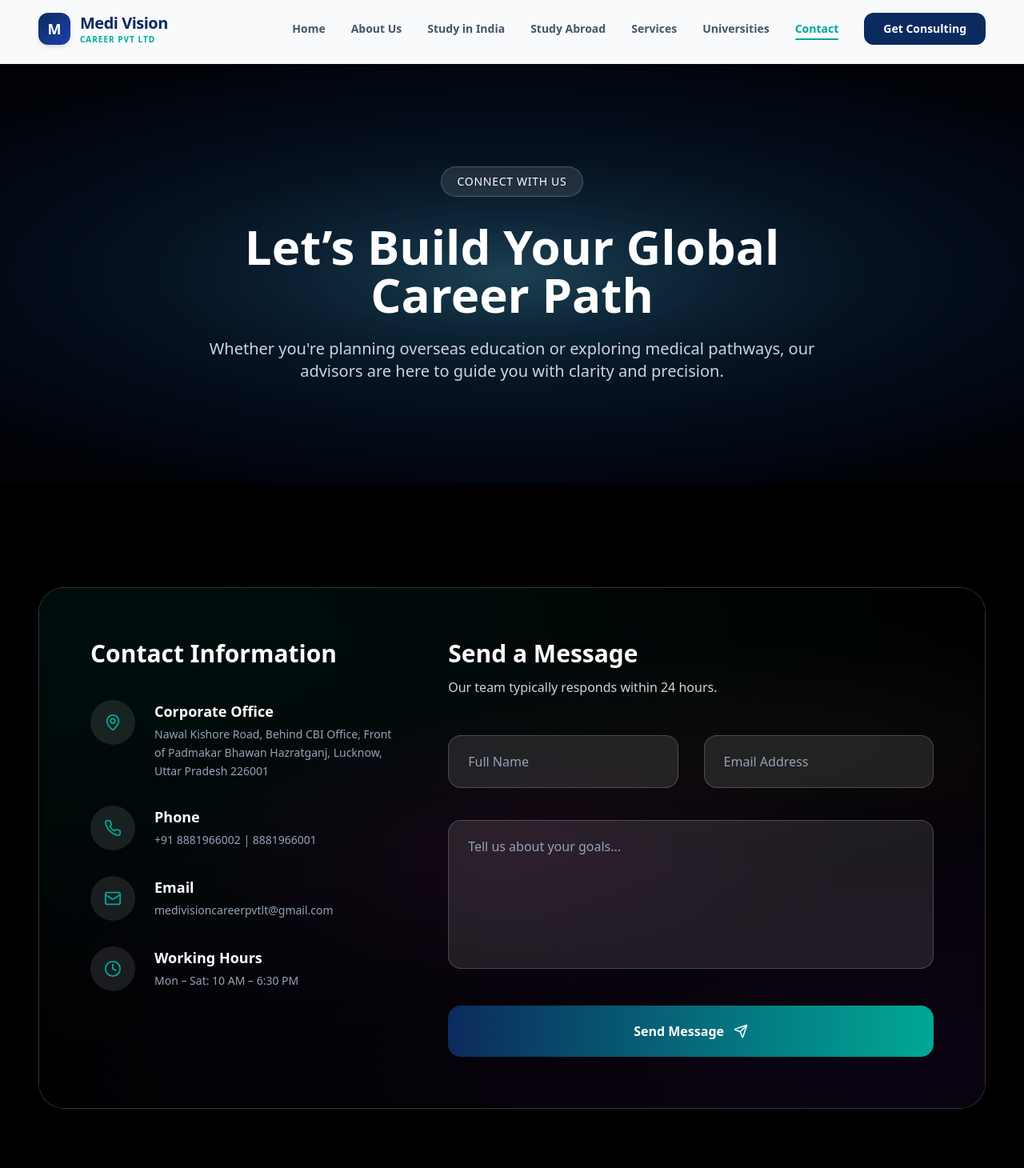
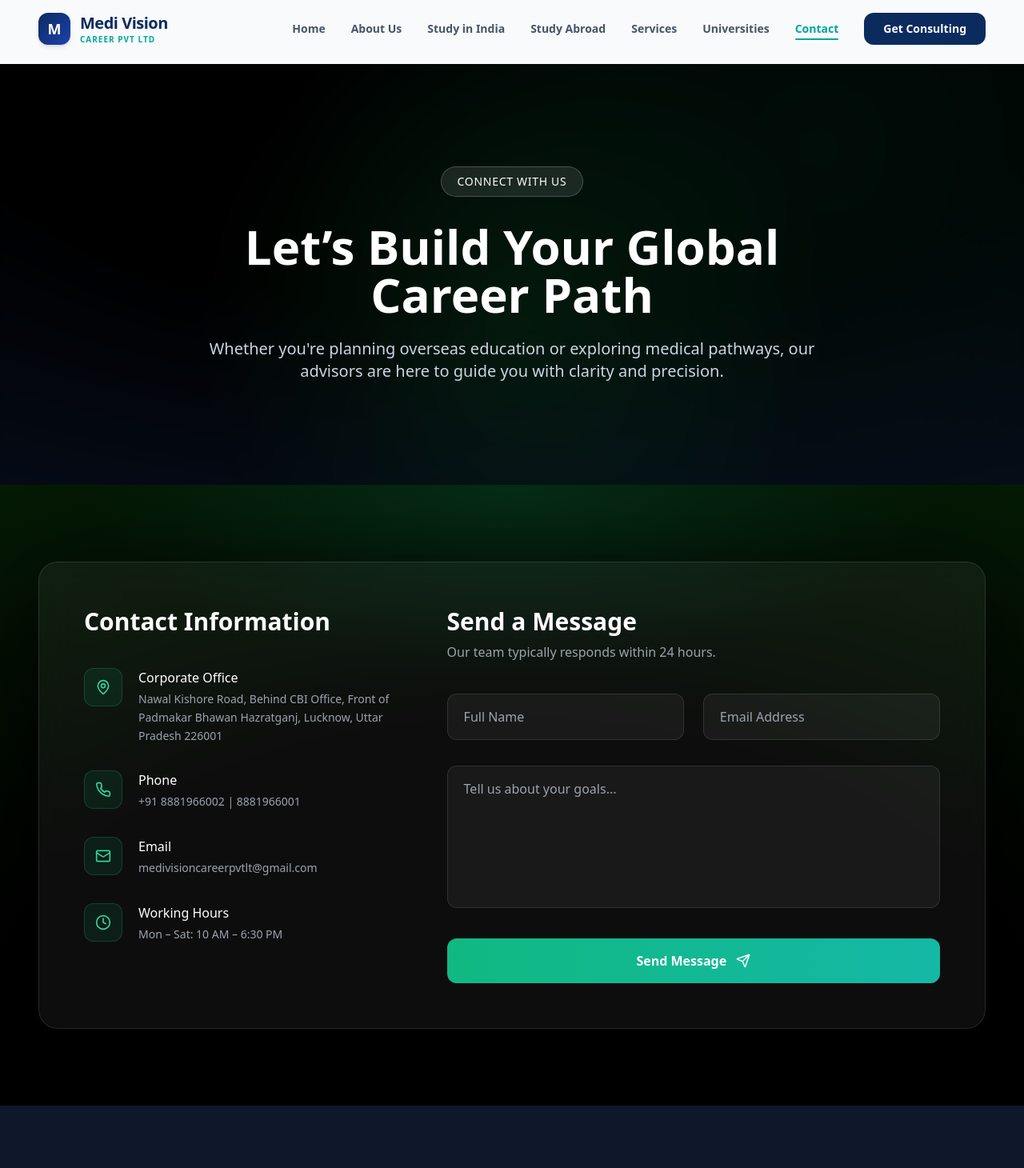
Before and after one commit to mannbond007/medi-vision, a Next.js app: page /contact in a window 1280 px wide. Shown: the top 1460 px of the page at 80% size. Built offline with nearby package versions, Linux system fonts and the light colour scheme.

Commit message:
contact sec fixed

```diff
--- a/app/contact/page.tsx
+++ b/app/contact/page.tsx
@@ -24,17 +24,31 @@ export default function ContactPage() {
 
       <section className="relative py-16 sm:py-20 md:py-32 text-white overflow-hidden">
 
+  {/* Dark Horizon Base */}
   <div
-          className="absolute inset-0 z-0"
+    className="absolute inset-0 -z-30"
     style={{
       background:
-              "radial-gradient(70% 55% at 50% 50%, #2a5d77 0%, #184058 18%, #0f2a43 34%, #0a1b30 50%, #071226 66%, #040d1c 80%, #020814 92%, #01040d 97%, #000309 100%)",
+        "radial-gradient(125% 125% at 50% 10%, #000000 40%, #0d1a36 100%)",
     }}
   />
 
-        <div className="absolute inset-0 z-0 animate-oceanGlow opacity-60" />
+  {/* Emerald Glow Layer */}
+  <div
+    className="absolute inset-0 -z-20"
+    style={{
+      backgroundImage: `
+        radial-gradient(circle at 50% 60%, rgba(34,197,94,0.18) 0%, transparent 55%),
+        radial-gradient(circle at 80% 20%, rgba(16,185,129,0.12) 0%, transparent 60%)
+      `,
+    }}
+  />
 
-        <div className="absolute inset-0 bg-black/30 backdrop-blur-[2px]" />
+  {/* Subtle animated glow */}
+  <div className="absolute inset-0 -z-10 opacity-50 animate-oceanGlow" />
+
+  {/* Text readability overlay */}
+  <div className="absolute inset-0 bg-black/40 backdrop-blur-[2px]" />
 
   <div className="relative z-10 max-w-4xl mx-auto px-6 md:px-12 text-center">
 
@@ -50,70 +64,53 @@ export default function ContactPage() {
 
       <p className="text-base md:text-xl text-slate-300 leading-relaxed">
         Whether you're planning overseas education or exploring medical
-              pathways, our advisors are here to guide you with clarity and
-              precision.
+        pathways, our advisors are here to guide you with clarity and precision.
       </p>
 
     </AnimatedSection>
 
   </div>
+
 </section>
 
       {/* ================= CONTACT SECTION ================= */}
 
-      <section className="relative py-16 sm:py-20 md:py-32 overflow-hidden bg-black">
+<section className="relative py-24 overflow-hidden">
 
+  {/* Emerald Void Background */}
   <div
     className="absolute inset-0 -z-30"
     style={{
-            background: `
-              radial-gradient(75% 55% at 50% 35%, #1c4b68 0%, #123a56 30%, #0c2b45 55%, #071f35 75%, #041425 100%)
-            `,
+      background:
+        "radial-gradient(125% 125% at 50% 90%, #000000 40%, #072607 100%)",
     }}
   />
 
+  {/* Emerald Glow */}
   <div
-          className="absolute inset-0 -z-20 opacity-60"
+    className="absolute inset-0 -z-20"
     style={{
-            background: `
-              radial-gradient(60% 60% at 80% 20%, rgba(0,200,255,0.08), transparent 70%),
-              radial-gradient(60% 60% at 20% 80%, rgba(138,43,226,0.06), transparent 70%)
-            `,
+      background:
+        "radial-gradient(ellipse 70% 50% at 50% 0%, rgba(16,185,129,0.15), transparent 60%)",
     }}
   />
 
-        <div className="max-w-7xl mx-auto px-6 md:px-12 relative z-10">
+  {/* Subtle grid overlay */}
+  <div className="absolute inset-0 -z-10 opacity-[0.05] bg-[linear-gradient(#ffffff10_1px,transparent_1px),linear-gradient(90deg,#ffffff10_1px,transparent_1px)] bg-[size:90px_90px]" />
 
-          <div className="relative overflow-hidden rounded-[32px] p-6 sm:p-8 md:p-16 shadow-[0_60px_160px_-30px_rgba(0,0,0,0.85)] border border-white/20 backdrop-blur-3xl bg-black/40">
+  <div className="max-w-7xl mx-auto px-6 md:px-12">
 
-            <div
-              className="absolute inset-0 -z-20"
-              style={{
-                background: `
-                radial-gradient(ellipse 70% 55% at 50% 50%, rgba(255,20,147,0.15), transparent 50%),
-                radial-gradient(ellipse 160% 130% at 10% 10%, rgba(0,255,255,0.12), transparent 60%),
-                radial-gradient(ellipse 160% 130% at 90% 90%, rgba(138,43,226,0.18), transparent 65%),
-                radial-gradient(ellipse 110% 50% at 80% 30%, rgba(255,215,0,0.08), transparent 40%),
-                #000000
-              `,
-              }}
-            />
+    {/* Glass Container */}
+    <div className="rounded-3xl border border-white/10 bg-white/5 backdrop-blur-xl p-8 md:p-14 shadow-[0_40px_120px_rgba(0,0,0,0.7)]">
 
-            <div className="absolute inset-0 -z-10 bg-black/55" />
-
-            <div className="relative z-10">
-
-              {/* GRID FIXED */}
-
-              <div className="grid grid-cols-1 lg:grid-cols-5 gap-12 lg:gap-16 max-w-7xl mx-auto items-start">
+      <div className="grid lg:grid-cols-5 gap-16">
 
         {/* LEFT INFO */}
-
         <div className="lg:col-span-2">
 
           <AnimatedSection>
 
-                    <h3 className="text-2xl md:text-3xl font-bold text-white mb-10">
+            <h3 className="text-2xl md:text-3xl font-semibold text-white mb-10">
               Contact Information
             </h3>
 
@@ -142,22 +139,25 @@ export default function ContactPage() {
                   content: "Mon – Sat: 10 AM – 6:30 PM",
                 },
               ].map((item, i) => (
-                        <div key={i} className="flex items-start gap-4 sm:gap-6">
 
-                          <div className="w-12 h-12 sm:w-14 sm:h-14 bg-white/10 text-accent rounded-full flex items-center justify-center shrink-0 backdrop-blur-md">
-                            <item.icon size={22} />
+                <div key={i} className="flex gap-5">
+
+                  <div className="w-12 h-12 rounded-xl bg-emerald-500/10 border border-emerald-400/20 flex items-center justify-center text-emerald-400 shrink-0">
+                    <item.icon size={20} />
                   </div>
 
                   <div>
-                            <h4 className="font-semibold text-white mb-1 text-base md:text-lg">
+                    <h4 className="text-white font-medium mb-1">
                       {item.title}
                     </h4>
-                            <p className="text-slate-400 text-sm leading-relaxed break-words">
+
+                    <p className="text-gray-400 text-sm leading-relaxed">
                       {item.content}
                     </p>
                   </div>
 
                 </div>
+
               ))}
 
             </div>
@@ -166,51 +166,35 @@ export default function ContactPage() {
 
         </div>
 
-                {/* FORM */}
 
+        {/* CONTACT FORM */}
         <div className="lg:col-span-3">
 
           <AnimatedSection delay={0.1}>
 
-                    <h3 className="text-2xl md:text-3xl font-bold text-white mb-3">
+            <h3 className="text-2xl md:text-3xl font-semibold text-white mb-2">
               Send a Message
             </h3>
 
-                    <p className="text-slate-300 mb-8 md:mb-12">
+            <p className="text-gray-400 mb-10">
               Our team typically responds within 24 hours.
             </p>
 
-                    {formStatus === "success" ? (
+            <form onSubmit={handleSubmit} className="space-y-8">
 
-                      <div className="text-center py-12 md:py-16">
-
-                        <div className="w-16 h-16 bg-green-500/20 text-green-400 rounded-full flex items-center justify-center mx-auto mb-4">
-                          <Send size={28} />
-                        </div>
-
-                        <h4 className="text-xl font-bold text-green-400">
-                          Message Sent Successfully
-                        </h4>
-
-                      </div>
-
-                    ) : (
-
-                      <form onSubmit={handleSubmit} className="space-y-6 md:space-y-10">
-
-                        <div className="grid md:grid-cols-2 gap-5 md:gap-8">
+              <div className="grid md:grid-cols-2 gap-6">
 
                 <input
                   required
                   placeholder="Full Name"
-                            className="w-full px-4 py-3 md:px-6 md:py-5 rounded-2xl border border-white/20 bg-white/10 text-white placeholder:text-slate-400 focus:ring-2 focus:ring-accent/40 focus:border-accent outline-none transition backdrop-blur-sm"
+                  className="w-full px-5 py-4 rounded-xl border border-white/10 bg-white/5 text-white placeholder-gray-400 focus:border-emerald-400 focus:ring-2 focus:ring-emerald-400/30 outline-none transition"
                 />
 
                 <input
                   type="email"
                   required
                   placeholder="Email Address"
-                            className="w-full px-4 py-3 md:px-6 md:py-5 rounded-2xl border border-white/20 bg-white/10 text-white placeholder:text-slate-400 focus:ring-2 focus:ring-accent/40 focus:border-accent outline-none transition backdrop-blur-sm"
+                  className="w-full px-5 py-4 rounded-xl border border-white/10 bg-white/5 text-white placeholder-gray-400 focus:border-emerald-400 focus:ring-2 focus:ring-emerald-400/30 outline-none transition"
                 />
 
               </div>
@@ -219,17 +203,18 @@ export default function ContactPage() {
                 rows={6}
                 required
                 placeholder="Tell us about your goals..."
-                          className="w-full px-4 py-3 md:px-6 md:py-5 rounded-2xl border border-white/20 bg-white/10 text-white placeholder:text-slate-400 focus:ring-2 focus:ring-accent/40 focus:border-accent outline-none transition resize-none backdrop-blur-sm"
+                className="w-full px-5 py-4 rounded-xl border border-white/10 bg-white/5 text-white placeholder-gray-400 focus:border-emerald-400 focus:ring-2 focus:ring-emerald-400/30 outline-none transition resize-none"
               />
 
               <button
                 type="submit"
                 disabled={formStatus === "submitting"}
-                          className="w-full bg-gradient-to-r from-primary to-accent text-white py-4 md:py-5 rounded-2xl font-semibold hover:shadow-xl transition flex justify-center items-center gap-3"
+                className="w-full py-4 rounded-xl bg-gradient-to-r from-emerald-500 to-teal-500 text-white font-semibold flex items-center justify-center gap-3 hover:shadow-[0_10px_40px_rgba(16,185,129,0.35)] transition"
               >
+
                 {formStatus === "submitting" ? (
                   <>
-                              <div className="w-5 h-5 border-2 border-white/30 border-t-white rounded-full animate-spin" />
+                    <div className="w-5 h-5 border-2 border-white/40 border-t-white rounded-full animate-spin" />
                     Sending...
                   </>
                 ) : (
@@ -237,11 +222,10 @@ export default function ContactPage() {
                     Send Message <Send size={18} />
                   </>
                 )}
+
               </button>
 
             </form>
-
-                    )}
 
           </AnimatedSection>
 
@@ -250,8 +234,9 @@ export default function ContactPage() {
       </div>
 
     </div>
+
   </div>
-        </div>
+
 </section>
     </>
   );
```
Lines whose indentation alone changed are shown as unchanged.
